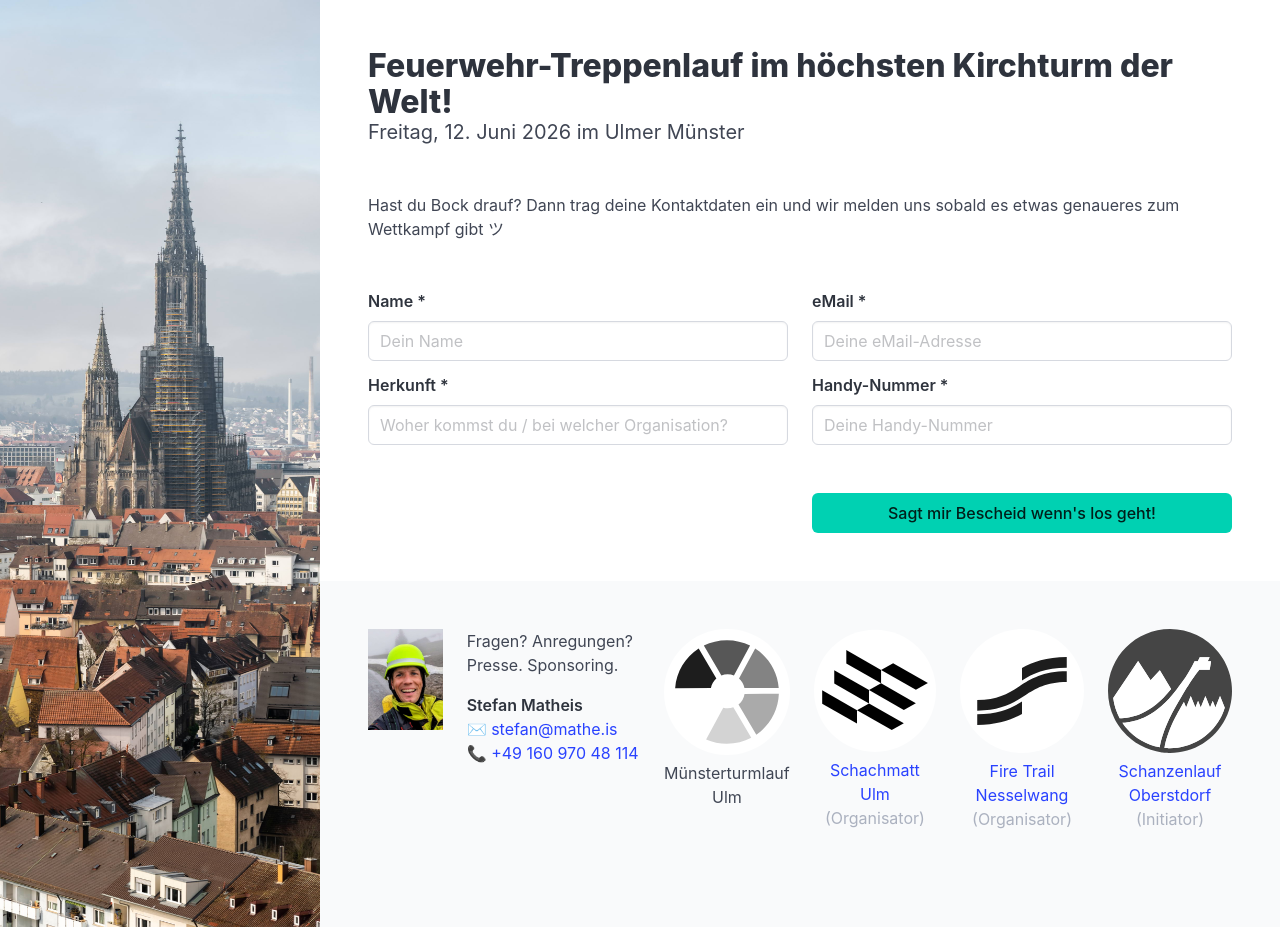
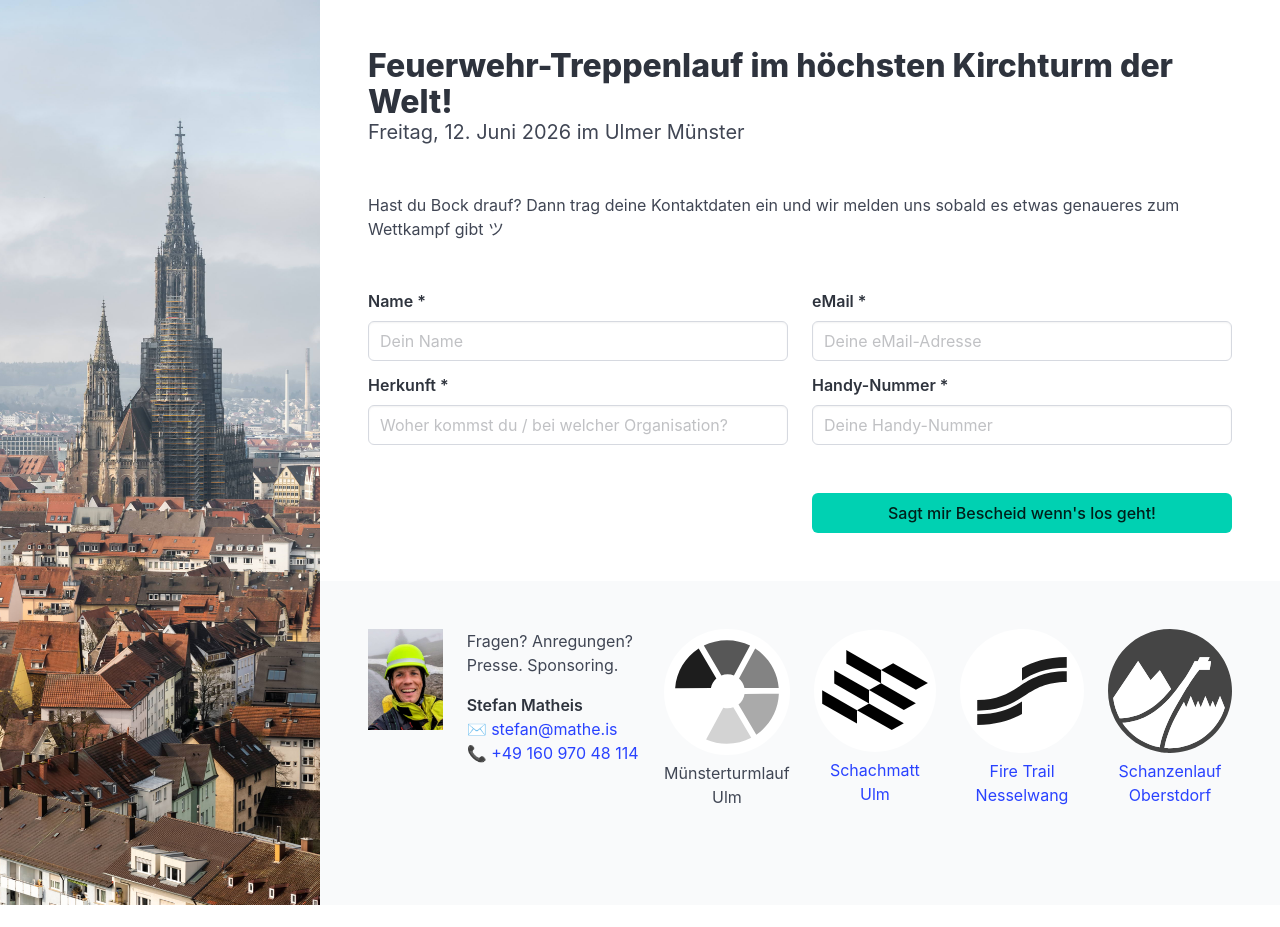
Before and after one commit to steffkes/muensterturmlauf-ulm, a Nuxt app: page / in a window 1280 px wide. After the commit the page ends 905 px from the top, so only its background shows below. Built offline with nearby package versions, Linux system fonts and the light colour scheme.

Commit message:
does not matter how i am

```diff
--- a/app.vue
+++ b/app.vue
@@ -150,7 +150,6 @@ useHead({
                     <p class="has-text-centered">
                       <span>Schachmatt</span>
                       <span>Ulm</span>
-                      <span class="has-text-grey-light">(Organisator)</span>
                     </p>
                   </a>
                 </div>
@@ -167,7 +166,6 @@ useHead({
                     <p class="has-text-centered">
                       <span>Fire Trail</span>
                       <span>Nesselwang</span>
-                      <span class="has-text-grey-light">(Organisator)</span>
                     </p>
                   </a>
                 </div>
@@ -180,7 +178,6 @@ useHead({
                     <p class="has-text-centered">
                       <span>Schanzenlauf</span>
                       <span>Oberstdorf</span>
-                      <span class="has-text-grey-light">(Initiator)</span>
                     </p>
                   </a>
                 </div>
```
